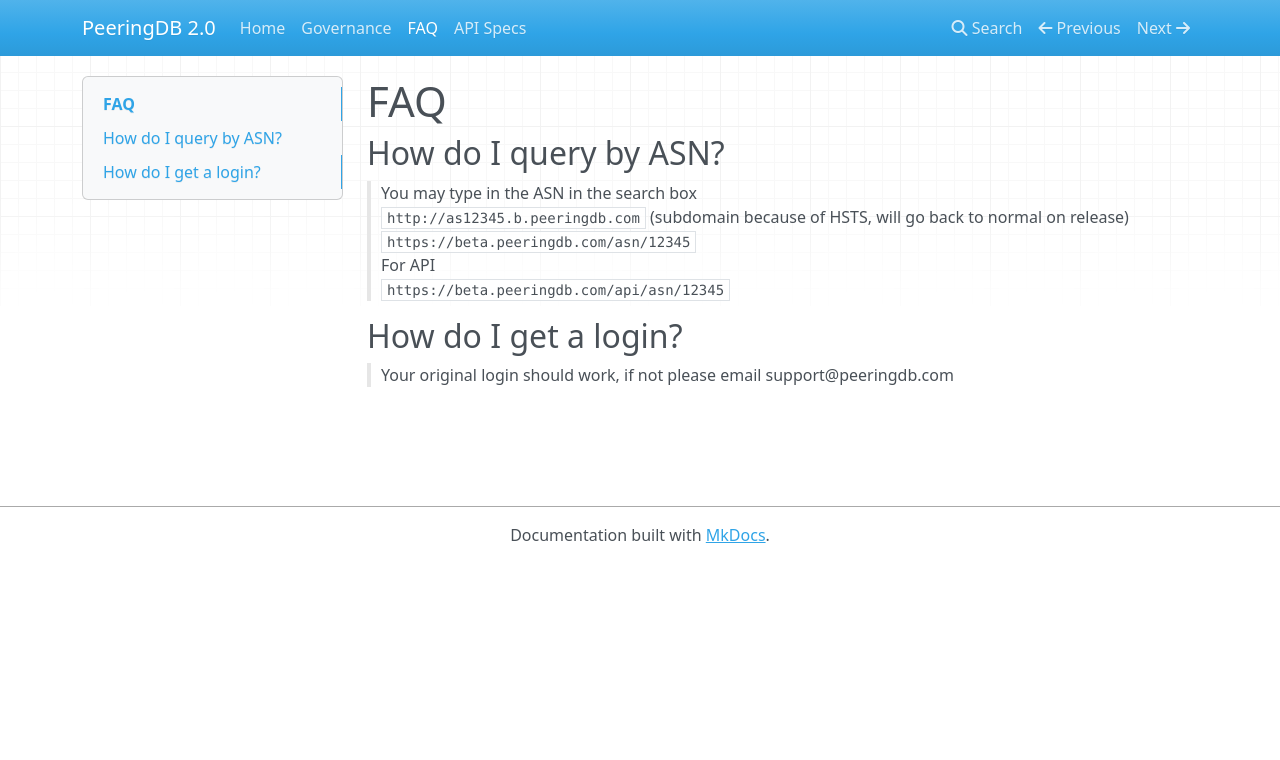
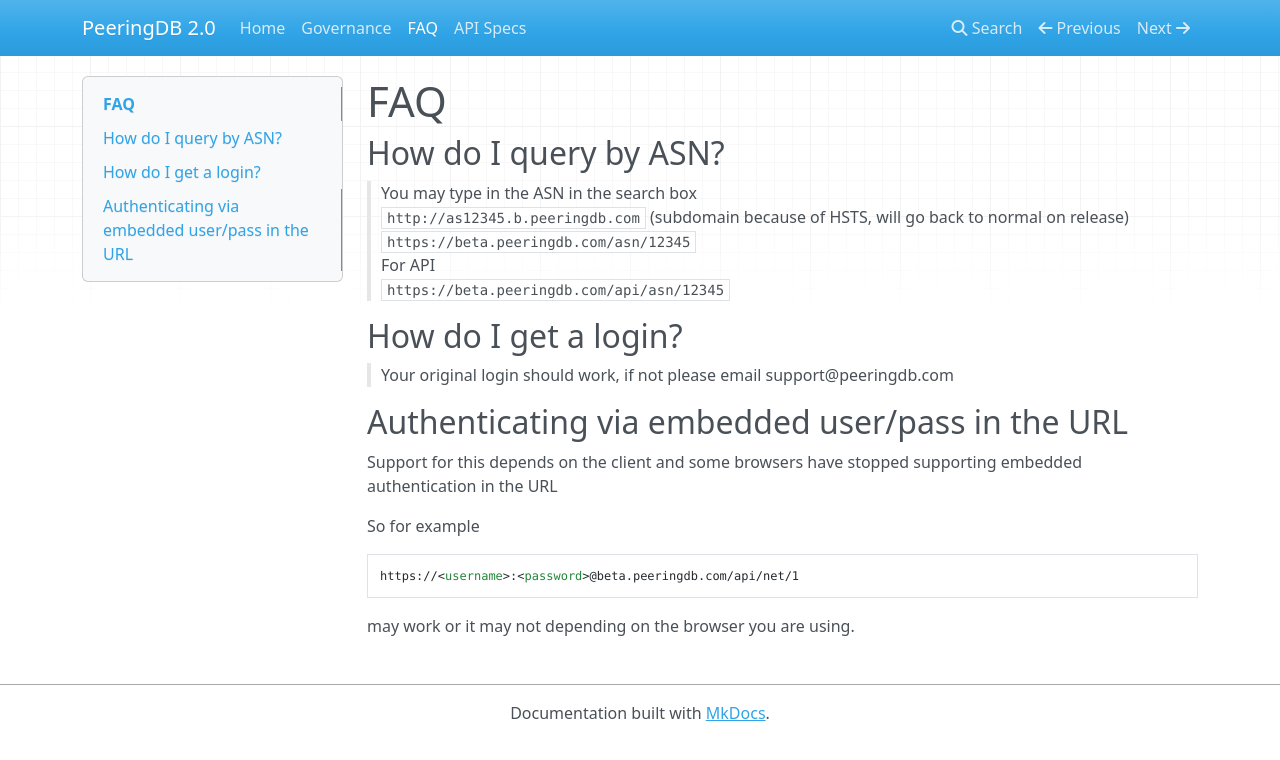
Before and after one commit to peeringdb/docs, an MkDocs documentation site: the page built from docs/faq.md, in a window 1280 px wide. Shown: the top 760 px of the page. Built offline with MkDocs 1.6.1, drawn with Linux system fonts in a browser that asks for light colours; nearby versions of some CDN libraries; old or Windows-style settings are respelled for this version of MkDocs.

Commit message:
add embedded auth info

```diff
--- a/docs/faq.md
+++ b/docs/faq.md
@@ -12,3 +12,14 @@
 ## How do I get a login?
 
 > Your original login should work, if not please email support@peeringdb.com
+
+## Authenticating via embedded user/pass in the URL
+
+Support for this depends on the client and some browsers have stopped supporting embedded
+authentication in the URL
+
+So for example
+
+    https://<username>:<password>@beta.peeringdb.com/api/net/1
+
+may work or it may not depending on the browser you are using.
```
